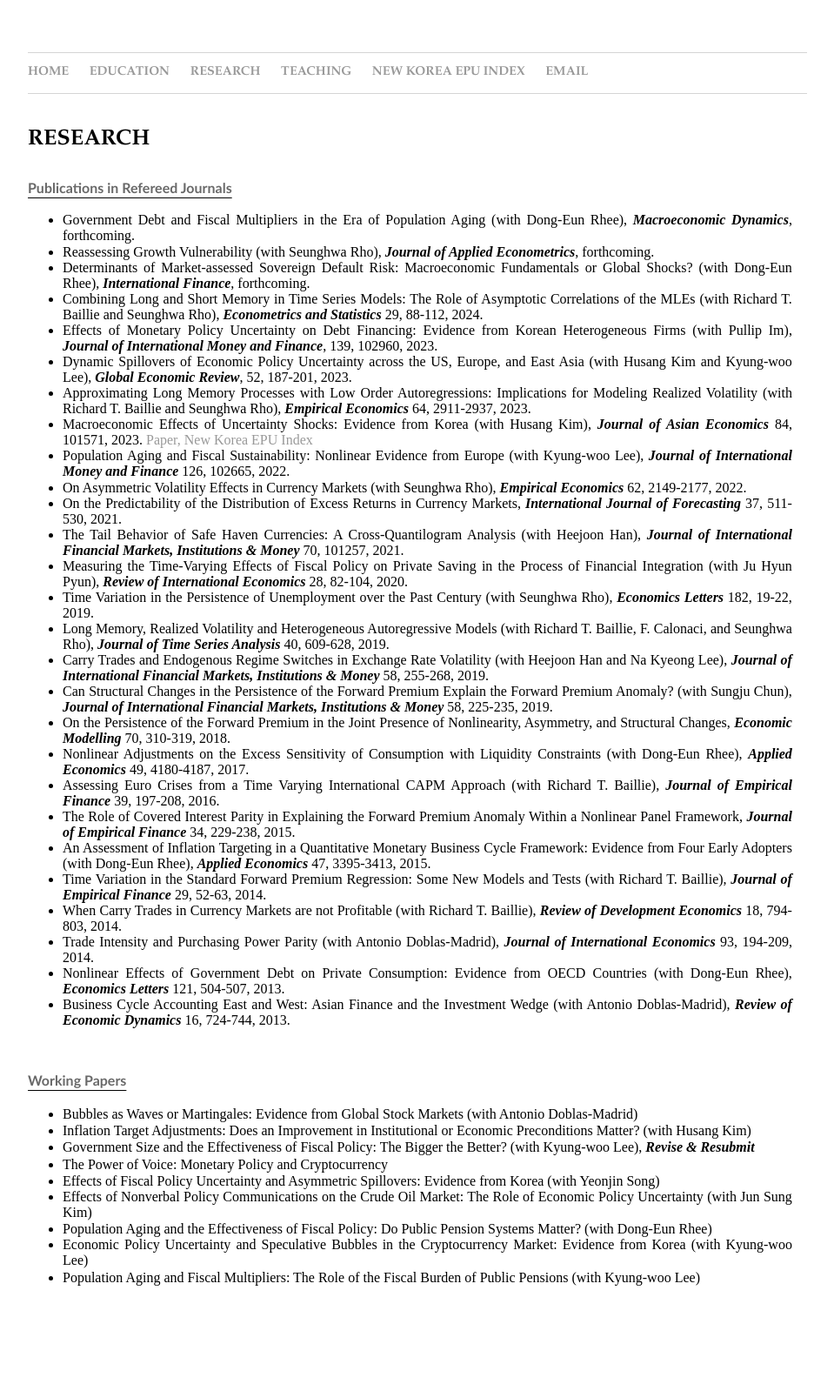
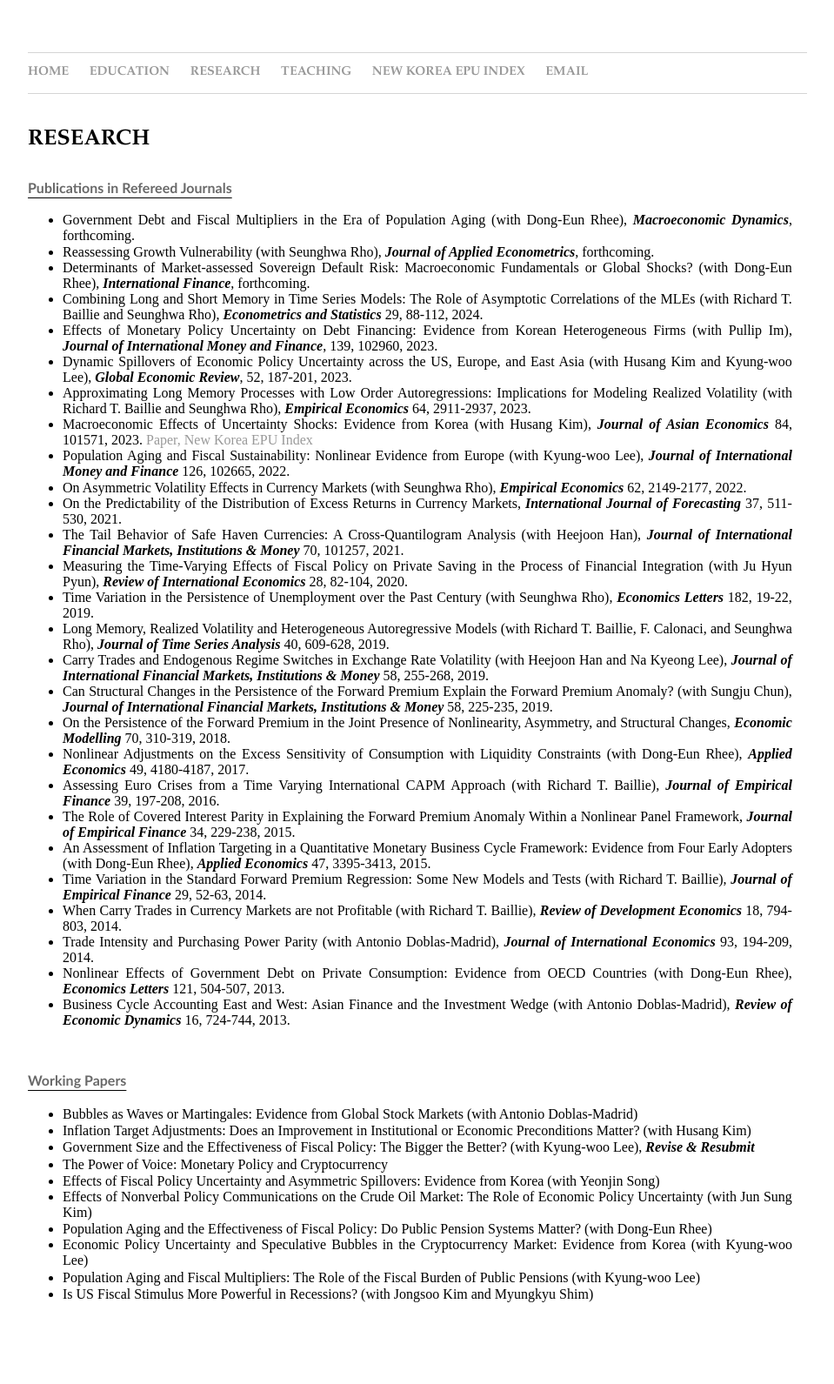
Before and after one commit to dooyeoncho/dooyeoncho.github.io, a Jekyll site: the page built from pages/research.html, in a window 1280 px wide. Shown: the whole page at 87% size, without its empty margins (160-1119 px from the left). Built offline with Jekyll 4.4.1, drawn with Linux system fonts in a browser that asks for light colours.

Commit message:
Update research.html

```diff
--- a/pages/research.html
+++ b/pages/research.html
@@ -66,5 +66,6 @@ span {
 		<span><li>Population Aging and the Effectiveness of Fiscal Policy: Do Public Pension Systems Matter? (with Dong-Eun Rhee)</li></span>
 		<span><li>Economic Policy Uncertainty and Speculative Bubbles in the Cryptocurrency Market: Evidence from Korea (with Kyung-woo Lee)</li></span>
 		<span><li>Population Aging and Fiscal Multipliers: The Role of the Fiscal Burden of Public Pensions (with Kyung-woo Lee)</li></span>
+		<span><li>Is US Fiscal Stimulus More Powerful in Recessions? (with Jongsoo Kim and Myungkyu Shim)</li></span>
 	</ul>
 </div>&nbsp;&nbsp;&nbsp;&nbsp;&nbsp;&nbsp;
```
